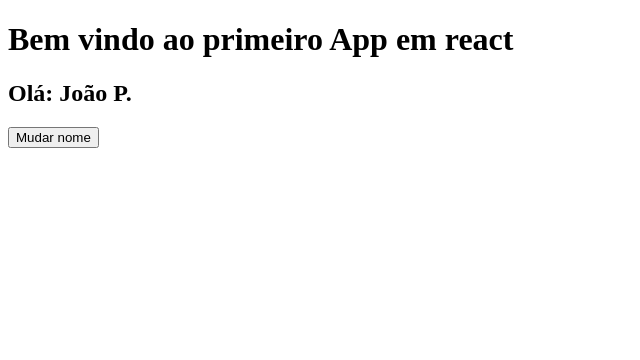
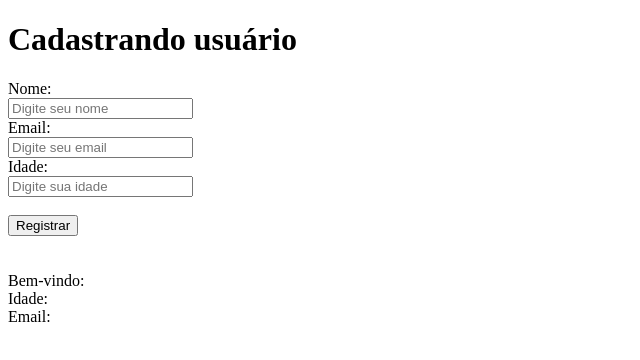
Before and after one commit to GuilhermeEnrique/react, a React (Create React App) app: page / in a window 1280 px wide. Shown: the top 360 px of the page, without its empty margins (0-640 px from the left). Built offline with nearby package versions, Linux system fonts and the light colour scheme.

Commit message:
Exercicio

```diff
--- a/src/App.js
+++ b/src/App.js
@@ -1,22 +1,44 @@
-import Nome from "./components/Nome";
 import { useState } from 'react';
 
-function App(){
-  const [nome, setNome] = useState('João P.');
+function App() {
+  const [nome, setNome] = useState('');
+  const [email, setEmail] = useState('');
+  const [idade, setIdade] = useState('');
 
-  function handleChangeName(nome) {
-    setNome(nome);
+  const [user, setUser] = useState('');
+
+  function handleRegister(e) {
+    e.preventDefault();
+    alert('Usuário registrado com sucesso!')
+    setUser({
+      nome: nome,
+      idade: idade,
+      email: email,
+    })
   }
-
   return (
     <div>
-      <h1>
-        Bem vindo ao primeiro App em react
-      </h1>
-      <h2>Olá: {nome} </h2>
-      <button onClick={ () => handleChangeName('Guilherme Enrique')}> Mudar nome </button>
+      <h1>Cadastrando usuário</h1>
+
+      <form onSubmit={handleRegister}>
+        <label>Nome: </label><br />
+        <input placeholder='Digite seu nome' value={nome} onChange={(e) => setNome(e.target.value)} />
+        <br />
+        <label>Email: </label><br />
+        <input placeholder='Digite seu email' value={email} onChange={(e) => setEmail(e.target.value)} />
+        <br />
+        <label>Idade: </label><br />
+        <input placeholder='Digite sua idade' value={idade} onChange={(e) => setIdade(e.target.value)} />
+        <br /><br />
+        <button type="submit"> Registrar </button>
+      </form>
+      <br /> <br />
+      <div>
+        <span>Bem-vindo: {user.nome} </span><br />
+        <span>Idade: {user.idade} </span><br />
+        <span>Email: {user.email} </span><br />
+      </div>
     </div>
-
   );
 }
 
--- a/src/components/Nome.js
+++ b/src/components/Nome.js
@@ -1,4 +1,4 @@
-function Nome({nome, idade}) {
+function Nome({ nome, idade }) {
     return (
         <span>
             Aqui é seu ambiente react: {nome} - Idade: {idade} anos
```
